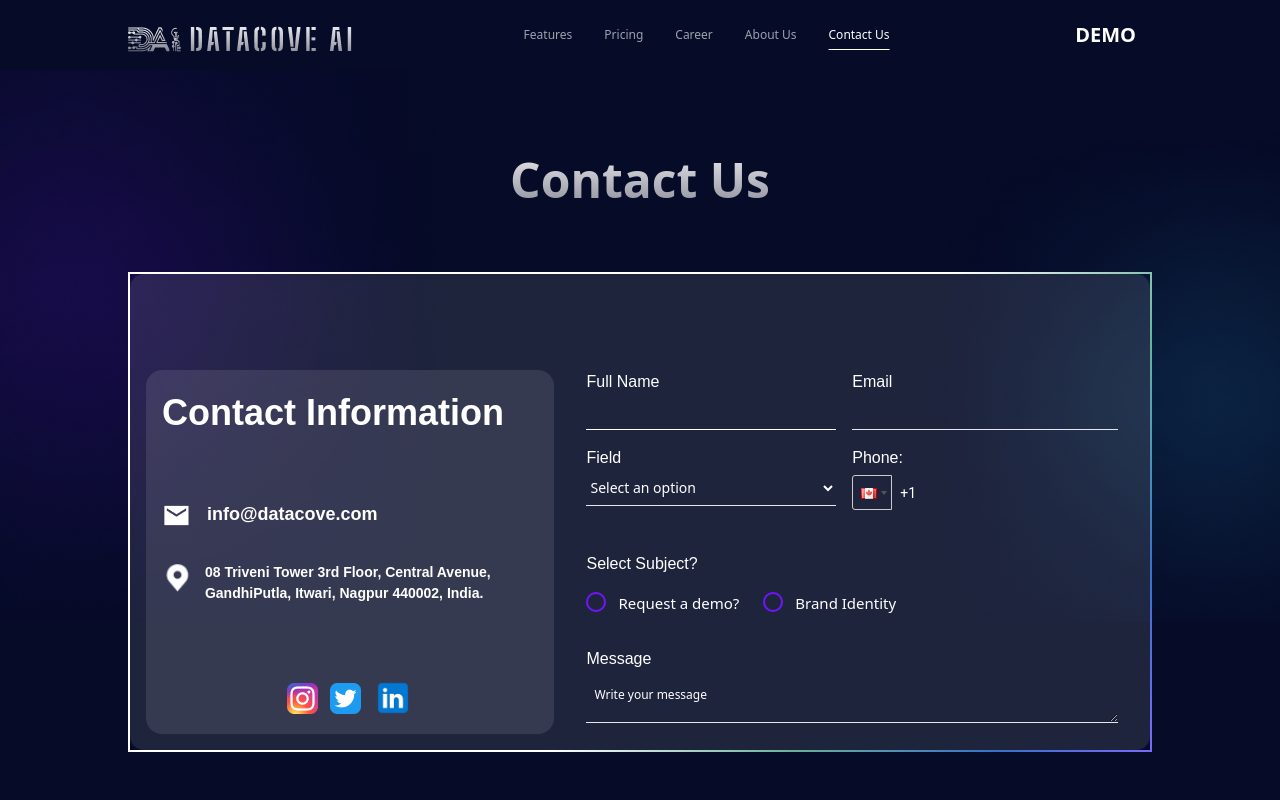
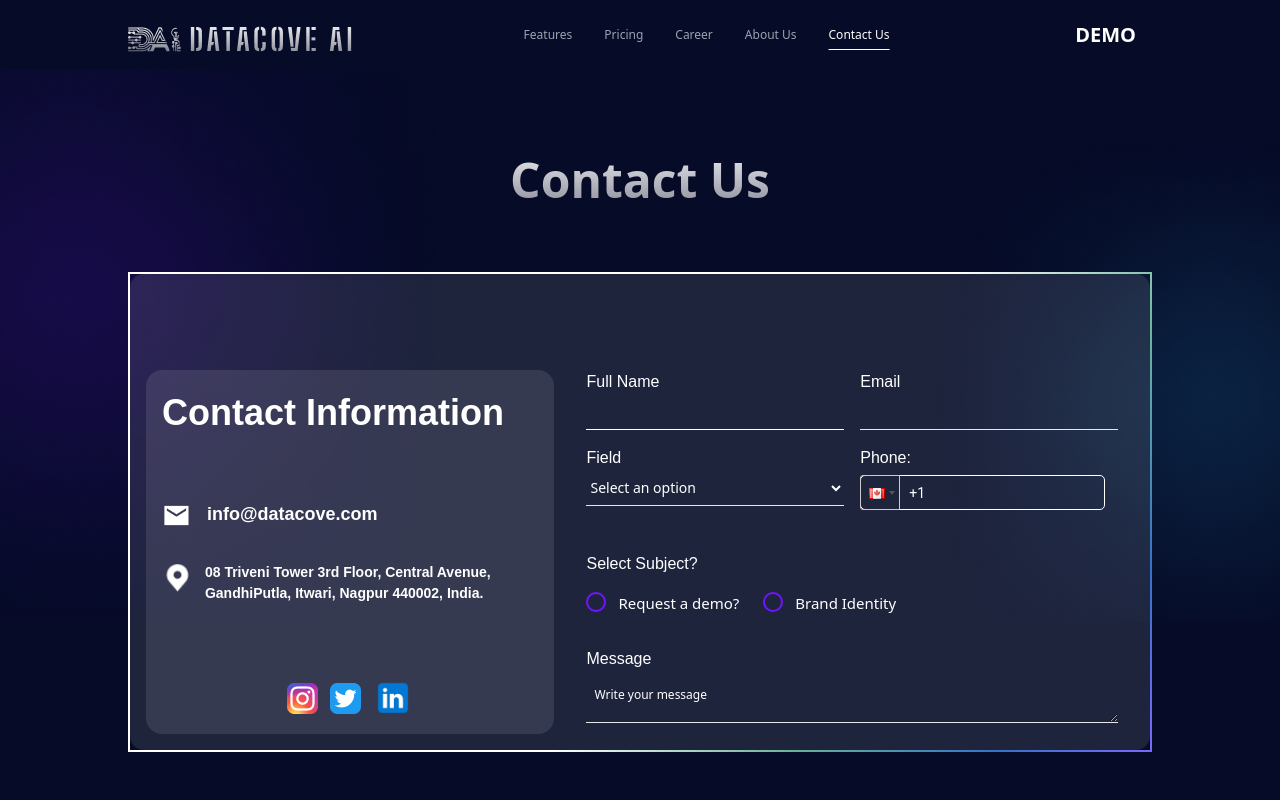
Before and after one commit to datacoveai/Datacove_frontend, a React (Vite) app: page /contact-us in a window 1280 px wide. Shown: the top 800 px of the page. Built offline with nearby package versions, Linux system fonts and the light colour scheme; a web font is replaced by a local one.

Commit message:
few changes

```diff
--- a/src/components/Contact.jsx
+++ b/src/components/Contact.jsx
@@ -217,13 +217,14 @@ const Contact = () => {
                         searchClass="custom-search-class"
                         containerStyle={{
                           backgroundColor: "inherit",
-                          border: "none",
+
                           marginBottom: "10px",
                           marginTop: "5px",
                         }}
                         inputStyle={{
                           backgroundColor: "inherit",
-                          border: "none",
+                          border: "1px solid white",
+                          width: "95%",
                         }}
                         buttonStyle={{
                           backgroundColor: "inherit",
```
